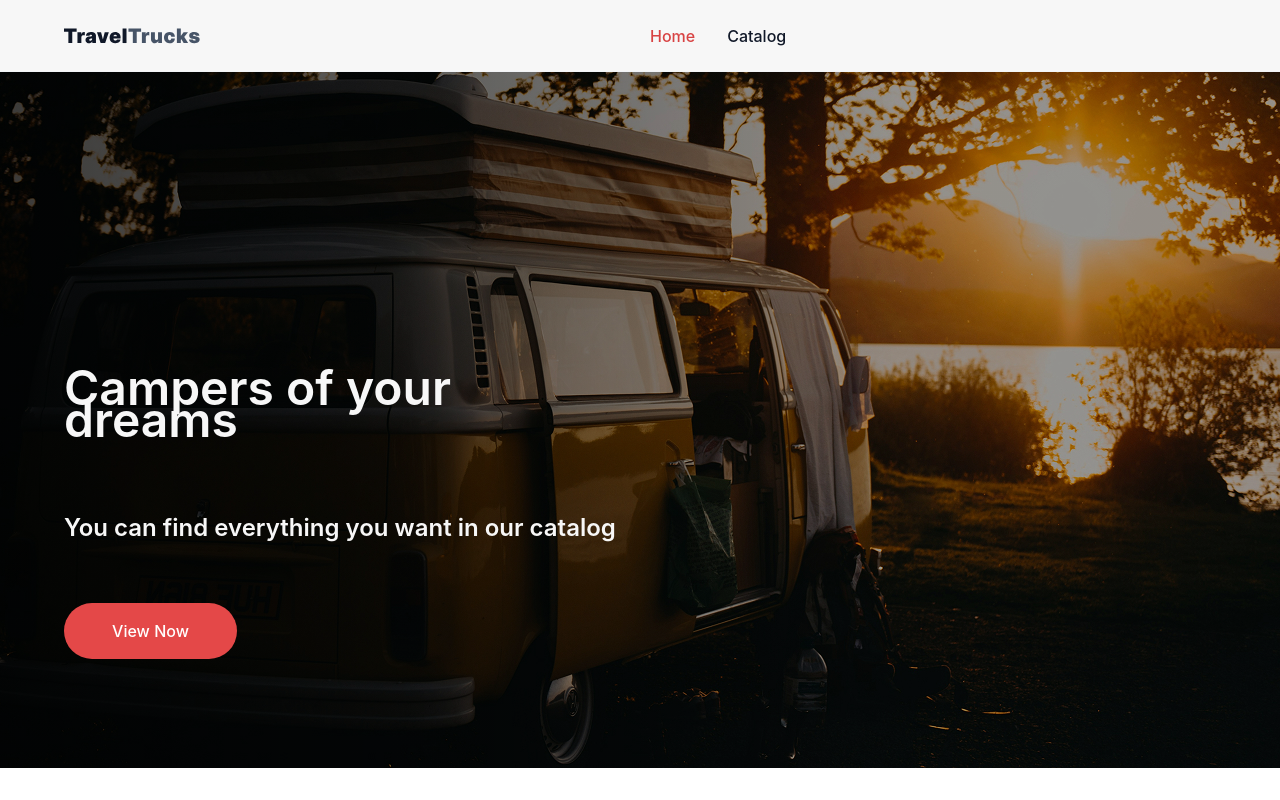
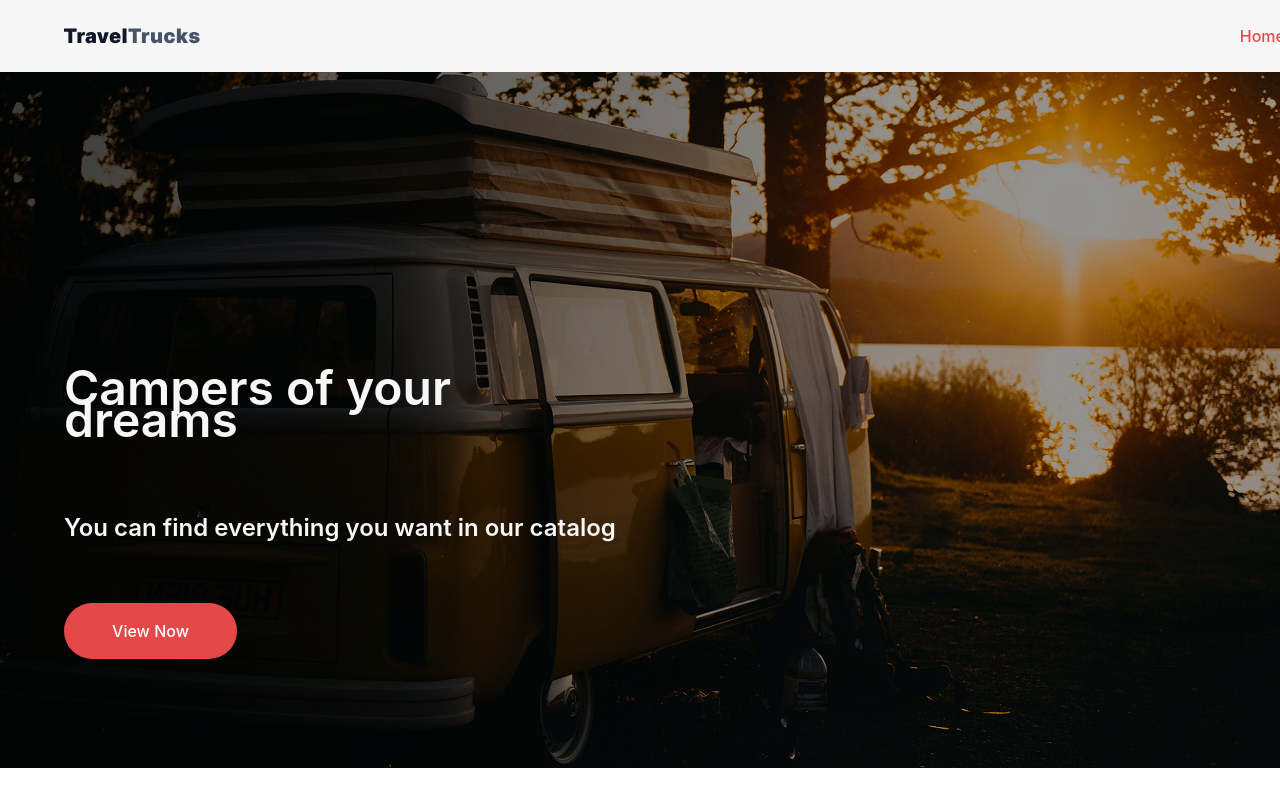
Before and after one commit to yulianakosenko/traveltrucks, a React (Vite) app: page / in a window 1280 px wide. Shown: the top 800 px of the page. Built offline with nearby package versions, Linux system fonts and the light colour scheme.

Commit message:
fix: global css

```diff
--- a/src/styles/global.css
+++ b/src/styles/global.css
@@ -1,4 +1,8 @@
 @import "./variables.css";
+
+/* =========================
+   RESET / BASE
+========================= */
 
 *,
 *::before,
@@ -6,13 +10,11 @@
   box-sizing: border-box;
 }
 
-
-/* ===== BASE ===== */
-
 body {
   margin: 0;
   font-family: "Inter", system-ui, sans-serif;
   color: var(--main);
+  background-color: #ffffff;
 }
 
 a {
@@ -20,24 +22,30 @@ a {
   color: inherit;
 }
 
-/* ===== HEADER ===== */
+img {
+  display: block;
+  max-width: 100%;
+}
+
+/* =========================
+   HEADER
+========================= */
 
 .header {
   height: 72px;
   background: #f7f7f7;
   border-bottom: 1px solid #f2f4f7;
-
 }
 
 .headerInner {
   width: 1440px;
   height: 100%;
   margin: 0 auto;
-  padding: 24px 64px;
+  padding: 0 64px;
 
   display: flex;
   align-items: center;
-  gap: 450px;
+  justify-content: space-between;
 }
 
 .logo {
@@ -48,13 +56,11 @@ a {
 .logo img {
   width: 136px;
   height: 16px;
-  display: block;
 }
 
 .nav {
   display: flex;
   gap: 32px;
-  align-items: center;
 }
 
 .nav a {
@@ -63,10 +69,12 @@ a {
 }
 
 .nav a.active {
-  color: #d84343;
+  color: #e44848;
 }
 
-/* ===== HERO ===== */
+/* =========================
+   HERO (HOME PAGE)
+========================= */
 
 .hero {
   height: 696px;
@@ -74,7 +82,7 @@ a {
 
   background-image:
     linear-gradient(rgba(0,0,0,0.2), rgba(0,0,0,0.2)),
-    url('../assets/Images/homepctr.jpg');
+    url("../assets/Images/homepctr.jpg");
 
   background-size: cover;
   background-position: center;
@@ -87,12 +95,10 @@ a {
   position: relative;
 }
 
-
 .hero::before {
   content: "";
   position: absolute;
   inset: 0;
-
   pointer-events: none;
 
   background: linear-gradient(
@@ -114,7 +120,6 @@ a {
   gap: 40px;
 }
 
-
 .heroText {
   display: flex;
   flex-direction: column;
@@ -127,6 +132,7 @@ a {
   font-weight: 600;
   color: #f7f7f7;
 }
+
 .heroText h2 {
   font-size: 24px;
   line-height: 32px;
@@ -134,8 +140,9 @@ a {
   color: #f7f7f7;
 }
 
-
-/* ===== BUTTON ===== */
+/* =========================
+   BUTTONS
+========================= */
 
 .primaryBtn {
   width: 173px;
@@ -151,11 +158,14 @@ a {
   font-weight: 500;
   font-size: 16px;
   color: #ffffff;
+  border: none;
+  cursor: pointer;
 }
 
 /* =========================
    CATALOG PAGE LAYOUT
 ========================= */
+
 .catalogPage {
   width: 100%;
   display: flex;
@@ -164,26 +174,30 @@ a {
 
 .catalogInner {
   width: 1440px;
-  padding: 120px 64px 64px;
+  padding: 120px 64px 148px;
+
   display: flex;
   gap: 64px;
-  box-sizing: border-box;
 }
 
-/* LEFT COLUMN */
+/* LEFT COLUMN (FILTERS) */
 .catalogFilters {
   width: 360px;
   flex-shrink: 0;
-}
 
-/* RIGHT COLUMN */
-.catalogContent {
-  width: 888px;
-}
-
-/* CARDS STACK */
-.catalogCards {
   display: flex;
   flex-direction: column;
   gap: 32px;
 }
+
+/* RIGHT COLUMN (CARDS) */
+.catalogContent {
+  flex: 1;
+}
+
+/* STACK OF CARDS */
+.catalogCards {
+  display: flex;
+  flex-direction: column;
+  gap: 48px;
+}
```
